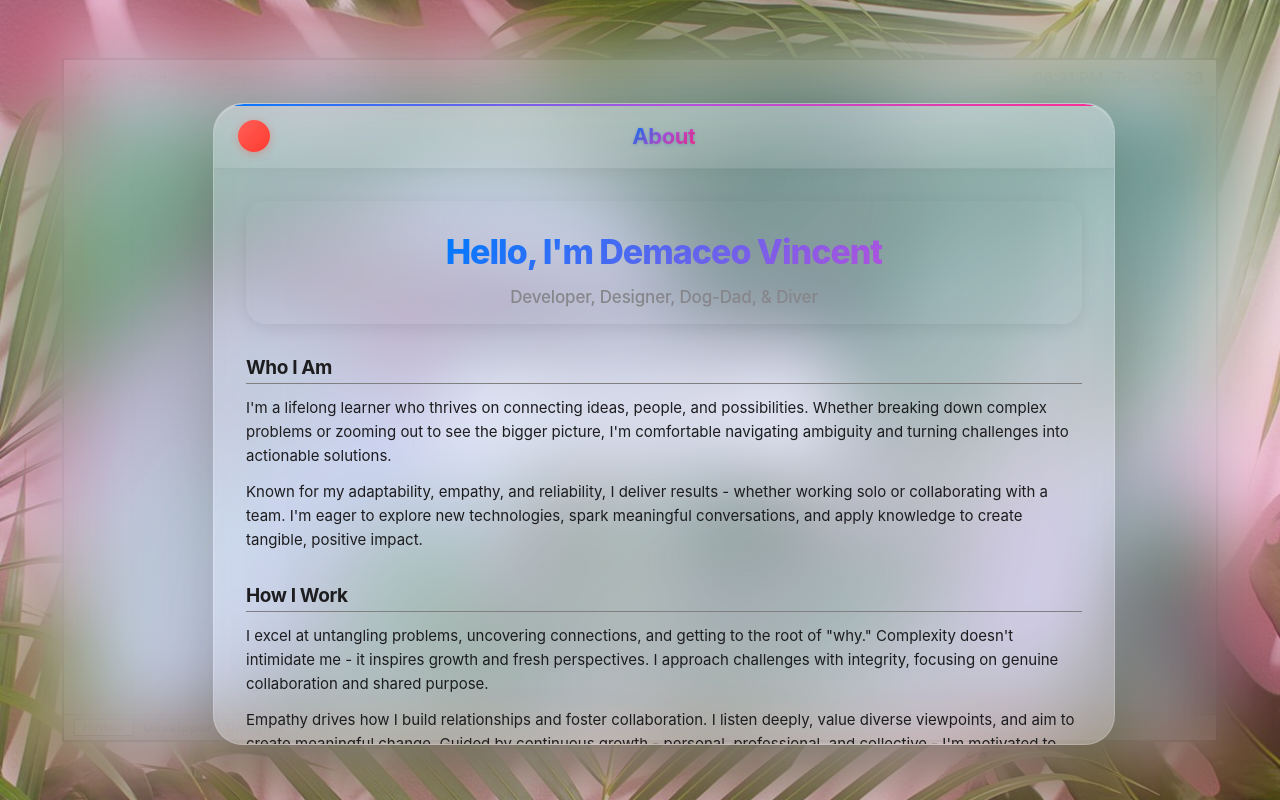
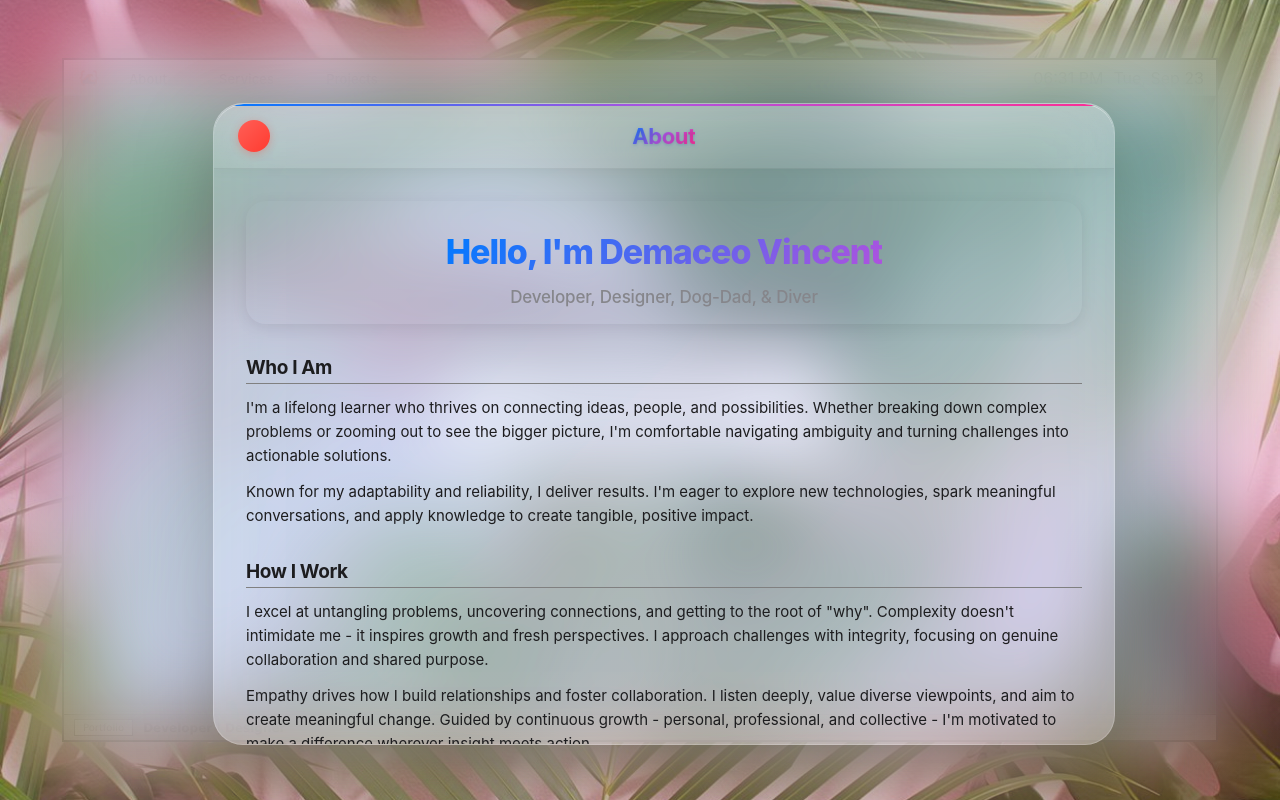
Before and after one commit to demaceo/portfolio-v4, a Next.js app: page / in a window 1280 px wide. Both pictures are taken after a click on the button "Mindset". Built offline with nearby package versions, Linux system fonts and the light colour scheme.

Commit message:
clean up about me

```diff
--- a/src/components/features/about/AboutMeModal/AboutMeModal.tsx
+++ b/src/components/features/about/AboutMeModal/AboutMeModal.tsx
@@ -82,8 +82,8 @@ const AboutMeModal: React.FC<AboutMeModalProps> = ({
                 actionable solutions.
               </p>
               <p>
-                Known for my adaptability, empathy, and reliability, I deliver
-                results - whether working solo or collaborating with a team.
+                Known for my adaptability and reliability, I deliver
+                results.
                 I&apos;m eager to explore new technologies, spark meaningful
                 conversations, and apply knowledge to create tangible, positive
                 impact.
@@ -94,7 +94,7 @@ const AboutMeModal: React.FC<AboutMeModalProps> = ({
               <h3>How I Work</h3>
               <p>
                 I excel at untangling problems, uncovering connections, and
-                getting to the root of &quot;why.&quot; Complexity doesn&apos;t
+                getting to the root of &quot;why&quot;. Complexity doesn&apos;t
                 intimidate me - it inspires growth and fresh perspectives. I
                 approach challenges with integrity, focusing on genuine
                 collaboration and shared purpose.
```
